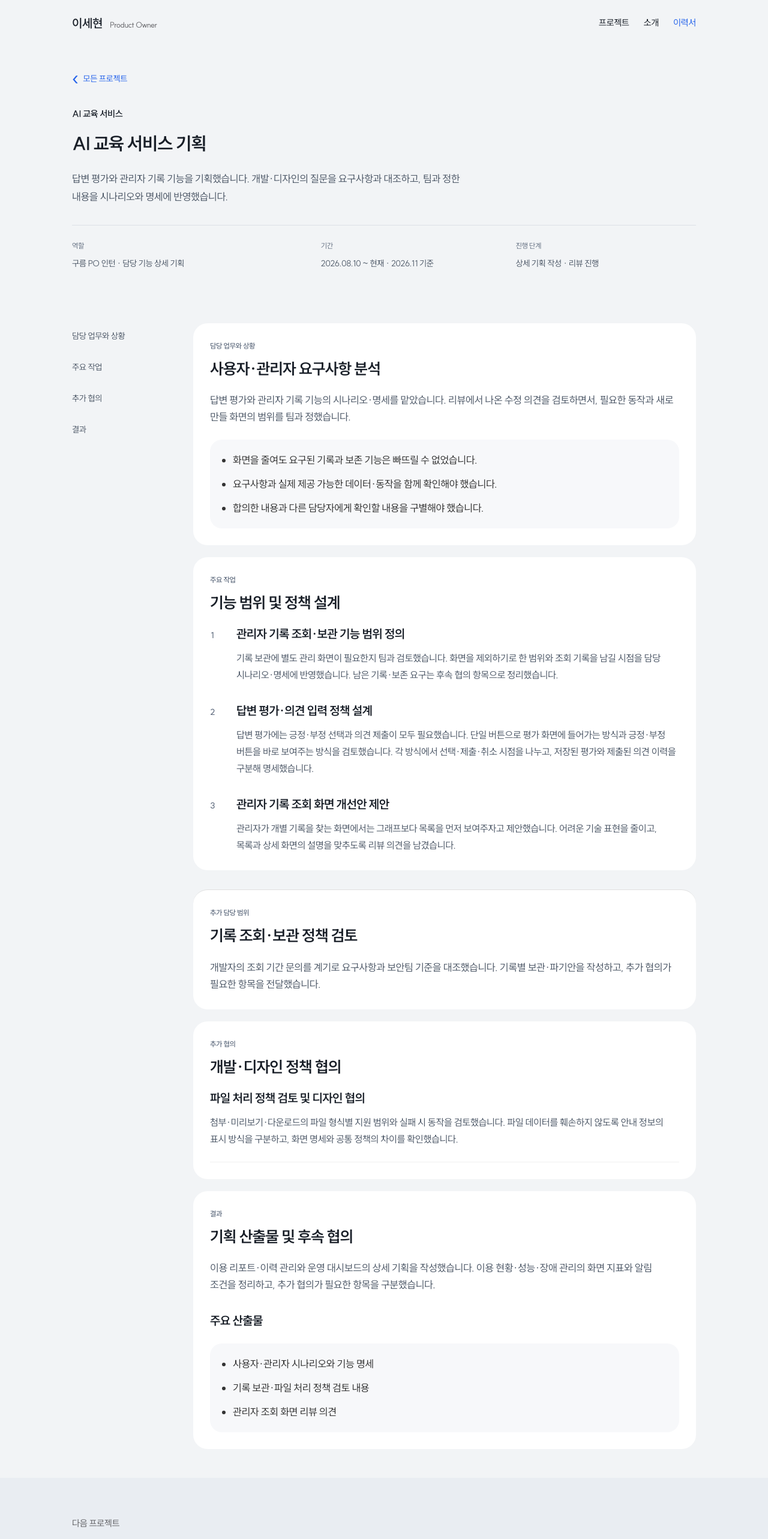
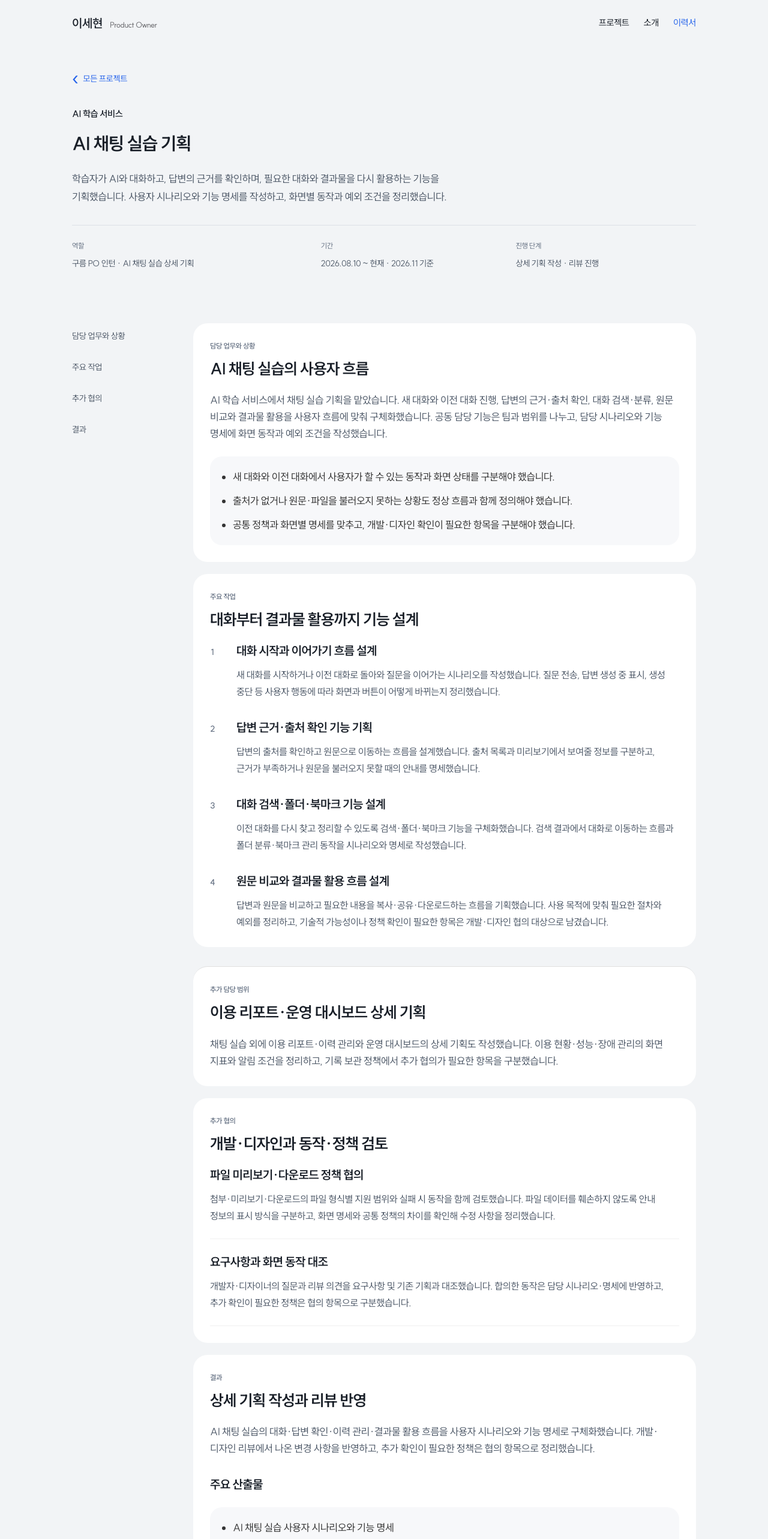
Before and after one commit to lee0806/life-is-egg-pm, a Next.js app: page /work/ai-education in a window 1280 px wide. Shown: the top 2566 px of the page at 60% size. Built offline with nearby package versions, Linux system fonts and the light colour scheme.

Commit message:
Revise AI chat practice planning case and supporting copy

```diff
--- a/app/components/CaseVisual.tsx
+++ b/app/components/CaseVisual.tsx
@@ -3,10 +3,10 @@ export function CaseVisual({ slug, compact = false }: { slug: string; compact?:
     <div className={`case-visual visual-${slug}${compact ? " is-compact" : ""}`} aria-hidden="true">
       {slug === "ai-education" && (
         <div className="education-board">
-          <div className="answer-sheet"><span className="sheet-caption">AI 답변</span><div className="text-line long" /><div className="text-line" /><div className="text-line short" /><div className="feedback-entry">답변 평가하기 <span>＋</span></div></div>
+          <div className="answer-sheet"><span className="sheet-caption">AI 답변</span><div className="text-line long" /><div className="text-line" /><div className="text-line short" /><div className="feedback-entry">출처 확인 <span>＋</span></div></div>
           <div className="flow-connector" />
-          <div className="feedback-sheet"><span className="sheet-caption">어떤 점이 도움이 되었나요?</span><div className="choice-row"><span>도움이 됐어요</span><span>아쉬워요</span></div><div className="opinion-field">의견 남기기</div><span className="mini-submit">평가 제출</span></div>
-          <p className="visual-note">하나의 진입점 · 평가와 의견을 한 흐름으로</p>
+          <div className="feedback-sheet"><span className="sheet-caption">대화와 결과물 활용</span><div className="choice-row"><span>대화 검색</span><span>북마크</span></div><div className="opinion-field">원문 비교</div><span className="mini-submit">결과물 내보내기</span></div>
+          <p className="visual-note">대화 · 근거 확인 · 결과물 활용</p>
         </div>
       )}
       {slug === "ai-workspace" && (
--- a/app/portfolio.ts
+++ b/app/portfolio.ts
@@ -23,50 +23,58 @@ export type CaseStudy = {
 export const cases: CaseStudy[] = [
   {
     "slug": "ai-education",
-    "name": "AI 교육 서비스",
-    "title": "AI 교육 서비스 기획",
-    "summary": "답변 평가와 관리자 기록 기능을 기획했습니다. 개발·디자인의 질문을 요구사항과 대조하고, 팀과 정한 내용을 시나리오와 명세에 반영했습니다.",
-    "type": "사용자·관리자 기능 및 정책 설계",
+    "name": "AI 학습 서비스",
+    "title": "AI 채팅 실습 기획",
+    "summary": "학습자가 AI와 대화하고, 답변의 근거를 확인하며, 필요한 대화와 결과물을 다시 활용하는 기능을 기획했습니다. 사용자 시나리오와 기능 명세를 작성하고, 화면별 동작과 예외 조건을 정리했습니다.",
+    "type": "AI 채팅 실습 · 사용자 흐름·정책 설계",
     "period": "2026.08.10 ~ 현재 · 2026.11 기준",
-    "role": "구름 PO 인턴 · 담당 기능 상세 기획",
+    "role": "구름 PO 인턴 · AI 채팅 실습 상세 기획",
     "stage": "상세 기획 작성 · 리뷰 진행",
-    "question": "기록을 남겨야 한다는 요구를 충족하려면 별도 관리 화면도 필요할까요?",
-    "context": "답변 평가와 관리자 기록 기능의 시나리오·명세를 맡았습니다. 리뷰에서 나온 수정 의견을 검토하면서, 필요한 동작과 새로 만들 화면의 범위를 팀과 정했습니다.",
+    "question": "질문을 주고받는 채팅에서 답변 확인과 결과 활용까지 어떻게 연결할까요?",
+    "context": "AI 학습 서비스에서 채팅 실습 기획을 맡았습니다. 새 대화와 이전 대화 진행, 답변의 근거·출처 확인, 대화 검색·분류, 원문 비교와 결과물 활용을 사용자 흐름에 맞춰 구체화했습니다. 공동 담당 기능은 팀과 범위를 나누고, 담당 시나리오와 기능 명세에 화면 동작과 예외 조건을 작성했습니다.",
     "constraints": [
-      "화면을 줄여도 요구된 기록과 보존 기능은 빠뜨릴 수 없었습니다.",
-      "요구사항과 실제 제공 가능한 데이터·동작을 함께 확인해야 했습니다.",
-      "합의한 내용과 다른 담당자에게 확인할 내용을 구별해야 했습니다."
+      "새 대화와 이전 대화에서 사용자가 할 수 있는 동작과 화면 상태를 구분해야 했습니다.",
+      "출처가 없거나 원문·파일을 불러오지 못하는 상황도 정상 흐름과 함께 정의해야 했습니다.",
+      "공통 정책과 화면별 명세를 맞추고, 개발·디자인 확인이 필요한 항목을 구분해야 했습니다."
     ],
     "decisions": [
       {
-        "title": "관리자 기록 조회·보관 기능 범위 정의",
-        "text": "기록 보관에 별도 관리 화면이 필요한지 팀과 검토했습니다. 화면을 제외하기로 한 범위와 조회 기록을 남길 시점을 담당 시나리오·명세에 반영했습니다. 남은 기록·보존 요구는 후속 협의 항목으로 정리했습니다."
+        "title": "대화 시작과 이어가기 흐름 설계",
+        "text": "새 대화를 시작하거나 이전 대화로 돌아와 질문을 이어가는 시나리오를 작성했습니다. 질문 전송, 답변 생성 중 표시, 생성 중단 등 사용자 행동에 따라 화면과 버튼이 어떻게 바뀌는지 정리했습니다."
       },
       {
-        "title": "답변 평가·의견 입력 정책 설계",
-        "text": "답변 평가에는 긍정·부정 선택과 의견 제출이 모두 필요했습니다. 단일 버튼으로 평가 화면에 들어가는 방식과 긍정·부정 버튼을 바로 보여주는 방식을 검토했습니다. 각 방식에서 선택·제출·취소 시점을 나누고, 저장된 평가와 제출된 의견 이력을 구분해 명세했습니다."
+        "title": "답변 근거·출처 확인 기능 기획",
+        "text": "답변의 출처를 확인하고 원문으로 이동하는 흐름을 설계했습니다. 출처 목록과 미리보기에서 보여줄 정보를 구분하고, 근거가 부족하거나 원문을 불러오지 못할 때의 안내를 명세했습니다."
       },
       {
-        "title": "기록 조회·보관 정책 검토",
-        "text": "개발자의 조회 기간 문의를 계기로 요구사항과 보안팀 기준을 대조했습니다. 기록별 보관·파기안을 작성하고, 추가 협의가 필요한 항목을 전달했습니다."
+        "title": "이용 리포트·운영 대시보드 상세 기획",
+        "text": "채팅 실습 외에 이용 리포트·이력 관리와 운영 대시보드의 상세 기획도 작성했습니다. 이용 현황·성능·장애 관리의 화면 지표와 알림 조건을 정리하고, 기록 보관 정책에서 추가 협의가 필요한 항목을 구분했습니다."
       },
       {
-        "title": "관리자 기록 조회 화면 개선안 제안",
-        "text": "관리자가 개별 기록을 찾는 화면에서는 그래프보다 목록을 먼저 보여주자고 제안했습니다. 어려운 기술 표현을 줄이고, 목록과 상세 화면의 설명을 맞추도록 리뷰 의견을 남겼습니다."
+        "title": "대화 검색·폴더·북마크 기능 설계",
+        "text": "이전 대화를 다시 찾고 정리할 수 있도록 검색·폴더·북마크 기능을 구체화했습니다. 검색 결과에서 대화로 이동하는 흐름과 폴더 분류·북마크 관리 동작을 시나리오와 명세로 작성했습니다."
+      },
+      {
+        "title": "원문 비교와 결과물 활용 흐름 설계",
+        "text": "답변과 원문을 비교하고 필요한 내용을 복사·공유·다운로드하는 흐름을 기획했습니다. 사용 목적에 맞춰 필요한 절차와 예외를 정리하고, 기술적 가능성이나 정책 확인이 필요한 항목은 개발·디자인 협의 대상으로 남겼습니다."
       }
     ],
     "collaboration": [
       {
-        "who": "파일 처리 정책 검토 및 디자인 협의",
-        "text": "첨부·미리보기·다운로드의 파일 형식별 지원 범위와 실패 시 동작을 검토했습니다. 파일 데이터를 훼손하지 않도록 안내 정보의 표시 방식을 구분하고, 화면 명세와 공통 정책의 차이를 확인했습니다."
+        "who": "파일 미리보기·다운로드 정책 협의",
+        "text": "첨부·미리보기·다운로드의 파일 형식별 지원 범위와 실패 시 동작을 함께 검토했습니다. 파일 데이터를 훼손하지 않도록 안내 정보의 표시 방식을 구분하고, 화면 명세와 공통 정책의 차이를 확인해 수정 사항을 정리했습니다."
+      },
+      {
+        "who": "요구사항과 화면 동작 대조",
+        "text": "개발자·디자이너의 질문과 리뷰 의견을 요구사항 및 기존 기획과 대조했습니다. 합의한 동작은 담당 시나리오·명세에 반영하고, 추가 확인이 필요한 정책은 협의 항목으로 구분했습니다."
       }
     ],
     "outputs": [
-      "사용자·관리자 시나리오와 기능 명세",
-      "기록 보관·파일 처리 정책 검토 내용",
-      "관리자 조회 화면 리뷰 의견"
+      "AI 채팅 실습 사용자 시나리오와 기능 명세",
+      "대화·답변 확인·이력 관리·결과물 활용의 동작·예외 정책",
+      "파일 처리 정책 검토 및 개발·디자인 리뷰 반영 내용"
     ],
-    "outcome": "이용 리포트·이력 관리와 운영 대시보드의 상세 기획을 작성했습니다. 이용 현황·성능·장애 관리의 화면 지표와 알림 조건을 정리하고, 추가 협의가 필요한 항목을 구분했습니다.",
+    "outcome": "AI 채팅 실습의 대화·답변 확인·이력 관리·결과물 활용 흐름을 사용자 시나리오와 기능 명세로 구체화했습니다. 개발·디자인 리뷰에서 나온 변경 사항을 반영하고, 추가 확인이 필요한 정책은 협의 항목으로 정리했습니다.",
     "limit": "",
     "next": "",
     "takeaway": ""
--- a/app/work/[slug]/page.tsx
+++ b/app/work/[slug]/page.tsx
@@ -8,7 +8,7 @@ import { CostExplorer } from "../../components/CostExplorer";
 import { socialMetadata } from "../../site-metadata";
 type Props = { params: Promise<{ slug: string }> };
 const editorial: Record<string, { context: string; decisions: string; collaboration: string; supporting: string; outcome: string }> = {
-  "ai-education": { context: "사용자·관리자 요구사항 분석", decisions: "기능 범위 및 정책 설계", collaboration: "개발·디자인 정책 협의", supporting: "기록 조회·보관 정책 검토", outcome: "기획 산출물 및 후속 협의" },
+  "ai-education": { context: "AI 채팅 실습의 사용자 흐름", decisions: "대화부터 결과물 활용까지 기능 설계", collaboration: "개발·디자인과 동작·정책 검토", supporting: "이용 리포트·운영 대시보드 상세 기획", outcome: "상세 기획 작성과 리뷰 반영" },
   "ai-workspace": { context: "기존 서비스 분석과 MVP 요구사항 정의", decisions: "MVP 범위 및 화면 구성", collaboration: "범위 합의 및 상세 기획 연계", supporting: "서비스 동작에 따른 시나리오 변경", outcome: "MVP 기획 결과 및 개발 검토 항목" },
   coderun: { context: "모든 기능을 개발하기에는 일정이 부족했습니다", decisions: "개발 범위 조정과 API 명세 공유", collaboration: "팀·프론트엔드와 협의한 내용", supporting: "작업 일정과 연동 순서 관리", outcome: "코드 작성·실행·채점·피드백 구현" },
   mog: { context: "영수증 인식 방식을 선택해야 했습니다", decisions: "비용 비교와 응답 형식 결정", collaboration: "팀의 방식 선택과 API 연동", supporting: "요약 카드 조회 성능 개선", outcome: "비용 비교와 개발 결과" },
```
Also changed, not shown: app/components/DecisionEvidence.tsx (+5 -5 lines), app/design/[variant]/case/page.tsx (+3 -3 lines), app/design/[variant]/page.tsx (+4 -4 lines), app/page.tsx (+1 -1 lines), 2 other files (tests, documents, lock files or other folders).
